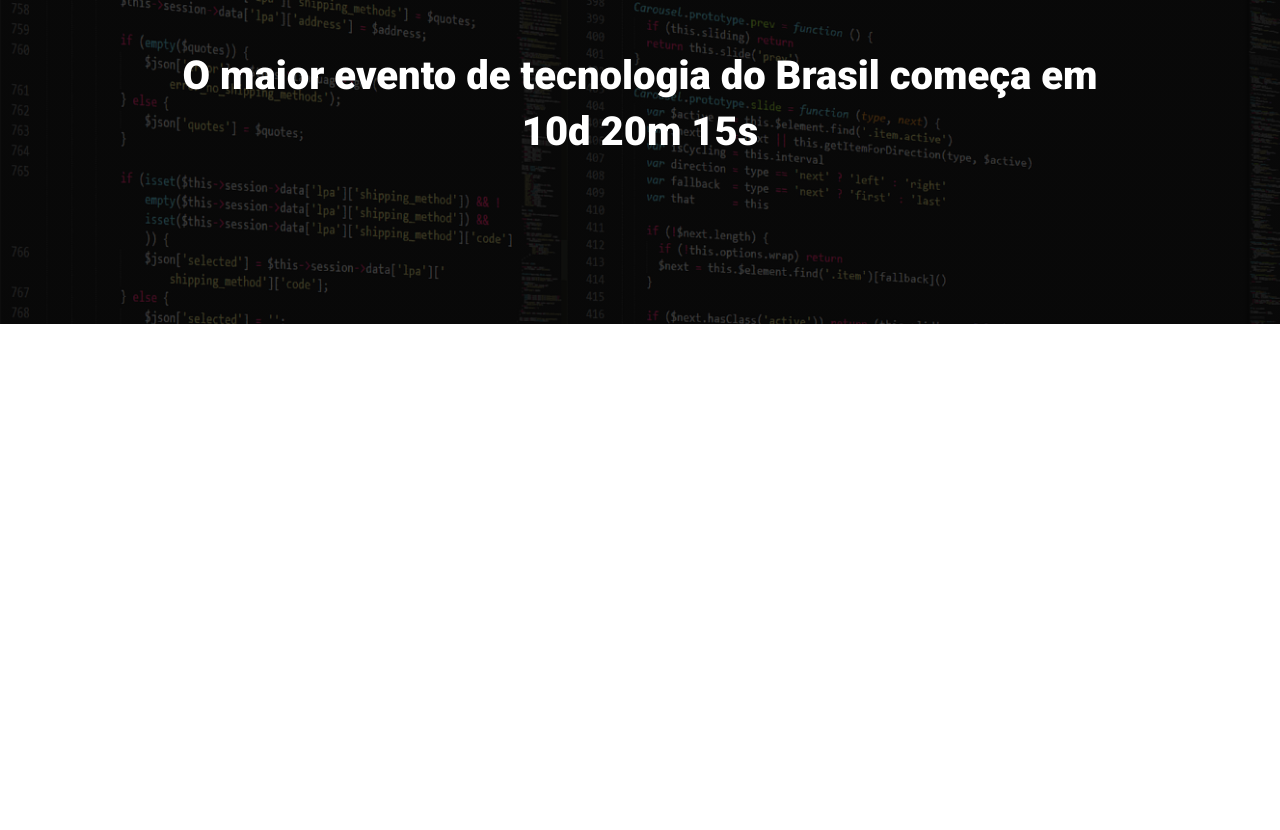
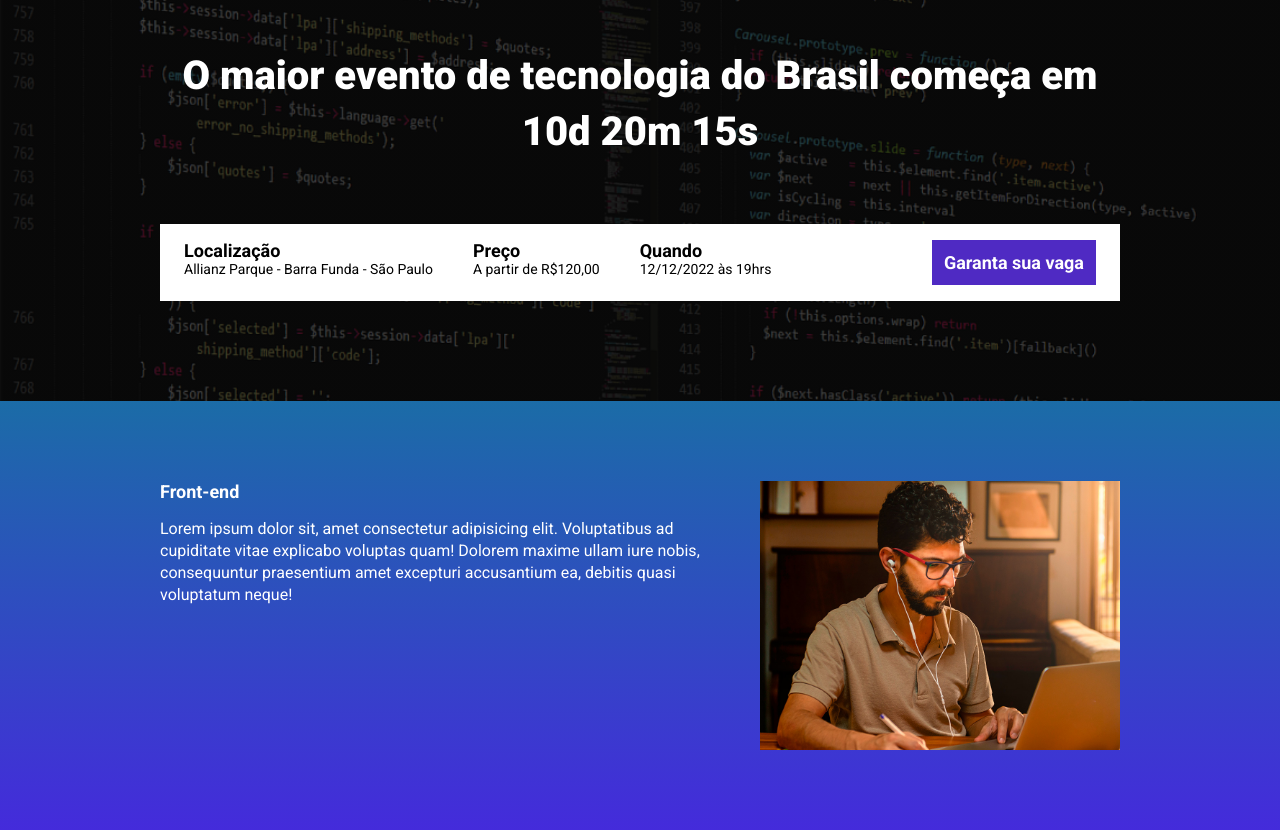
Before and after one commit to MarcoPenha043/landingpage-atividade-pratica, a website built with Parcel: page src/index.html in a window 1280 px wide. Shown: the part 160-990 px from the top of the page. Before the commit the page ends 800 px from the top, so only its background shows below. Built offline with nearby package versions, Linux system fonts and the light colour scheme.

Commit message:
fazendo secção evento

```diff
--- a/src/index.html
+++ b/src/index.html
@@ -16,9 +16,35 @@
             <p class="hero__text">
                 O maior evento de tecnologia do Brasil começa em 10d 20m 15s
             </p>
+            <div class="infos-bar">
+                <ul class="infos-bar__infos">
+                    <li class="infos-bar__infos__item">
+                        <b>Localização</b>
+                        Allianz Parque - Barra Funda - São Paulo
+                    </li>
+                    <li class="infos-bar__infos__item">
+                        <b>Preço</b>
+                        A partir de R$120,00
+                    </li>
+                    <li class="infos-bar__infos__item">
+                        <b>Quando</b>
+                        12/12/2022 às 19hrs
+                    </li>
+                </ul>
+                <a href="#" class="button button--primary">Garanta sua vaga</a>
+            </div>
         </div>
     </header>
 
+    <section class="event">
+        <div class="container">
+            <div class="event__details">
+                <h2 class="event__details__title">Front-end</h2>
+                <p class="event__details__description">Lorem ipsum dolor sit, amet consectetur adipisicing elit. Voluptatibus ad cupiditate vitae explicabo voluptas quam! Dolorem maxime ullam iure nobis, consequuntur praesentium amet excepturi accusantium ea, debitis quasi voluptatum neque!</p>
+            </div>
+            <img class="event__image" src="./images/frontend.png" alt="Front-end">
+        </div>
+    </section>
     <script src="scripts/main.js"></script>
 </body>
 </html>
--- /dev/null
+++ b/src/styles/_event.scss
@@ -0,0 +1,42 @@
+.event{
+    padding: 80px 0 ;
+    background-image: linear-gradient(to bottom, #1b6ca7, #442bdb);
+
+    .container{
+        display: flex;
+    }
+
+    &__image{
+        max-width: 360px;
+    }
+
+    &__details {
+        margin-right: 40px;
+
+        &__title{
+            font-size: 18px;
+            font-weight: bold;
+            margin-bottom: 16px;
+        }
+
+        &__description{
+            font-size: 16px;
+            line-height: 22px;
+        }
+    }
+
+    @media (max-width: 640px){
+        .container{
+            display: block;
+        }
+
+        &__image{
+            width: 100%;
+        }
+
+        &__details{
+            margin-right: 0px;
+            margin-bottom: 16px;
+        }
+    }
+}
--- a/src/styles/_hero.scss
+++ b/src/styles/_hero.scss
@@ -17,7 +17,6 @@
         margin-bottom: 64px;
         font-size: 40px;
         line-height: 56px;
-        color: #fff;
         font-weight: 800;
         text-align: center;
     }
@@ -36,3 +35,38 @@
         }
     }
 }
+
+.infos-bar{
+    padding: 16px 24px;
+    background-color: #fff;
+    display: flex;
+    justify-content: space-between;
+
+    &__infos{
+        display: flex;
+        gap: 40px;
+
+        &__item{
+            font-size: 14px;
+            color: #000;
+        }
+
+        b{
+            font-size: 18px;
+            display: block;
+            color: #000;
+        }
+    }
+
+    @media (max-width: 640px){
+        display: block;
+
+        &__infos{
+            display: block;
+
+            &__item{
+                margin-bottom: 24px;
+            }
+        }
+    }
+}
--- /dev/null
+++ b/src/styles/components/_buttons.scss
@@ -0,0 +1,24 @@
+.button{
+    padding: 12px;
+    font-size: 18px;
+    font-weight: bold;
+    text-decoration: none;
+    text-align: center;
+    white-space: nowrap;
+
+
+    &--primary{
+        color: #fff;
+        background-color: #4f2ac3;
+    }
+
+    @media (max-width: 640px){
+        display: block;
+        width: 100%;
+    }
+
+    @media (min-width: 641px) and (max-width: 1024px){
+        display: flex;
+        align-items: center;
+    }
+}
--- a/src/styles/main.scss
+++ b/src/styles/main.scss
@@ -1,4 +1,6 @@
 @use 'hero' as *;
+@use 'components/buttons' as *;
+@use 'event' as *;
 
 *{
     margin: 0;
@@ -6,6 +8,7 @@
     box-sizing: border-box;
     font-family: Roboto, sans-serif;
     color: #fff;
+    list-style: none;
 }
 
 .container{
```
